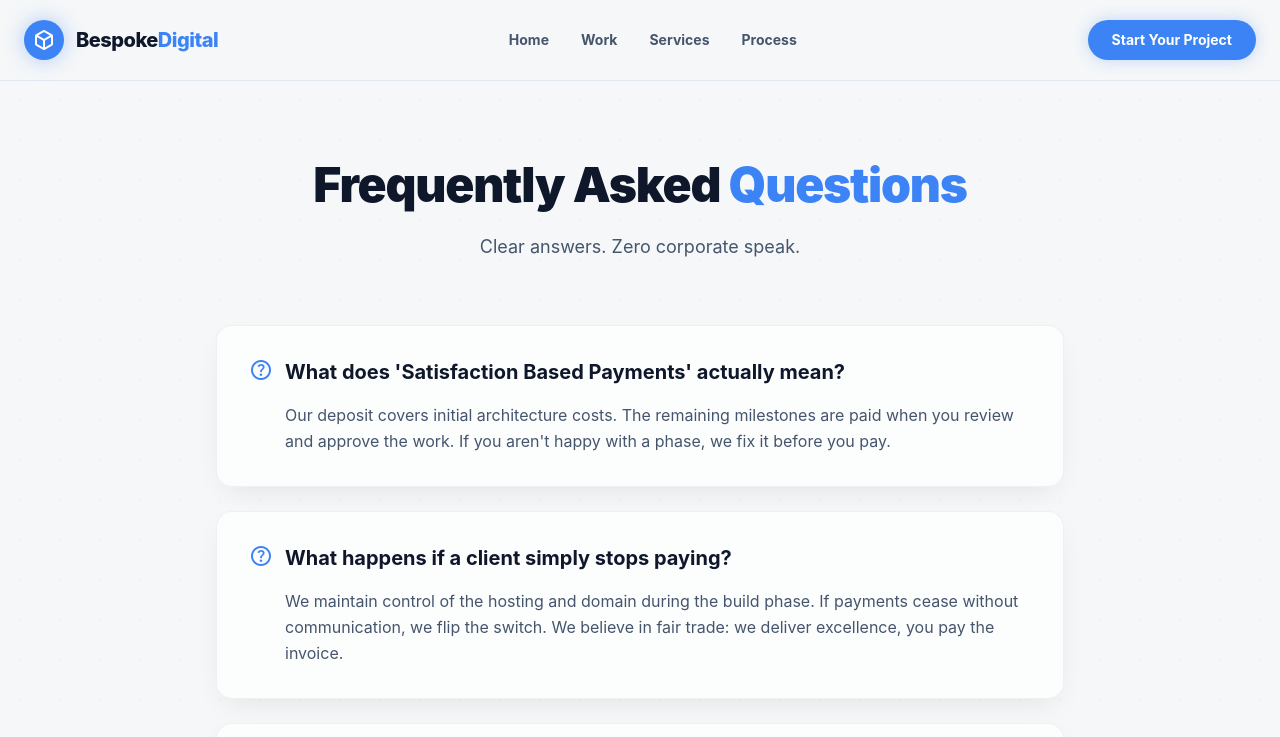
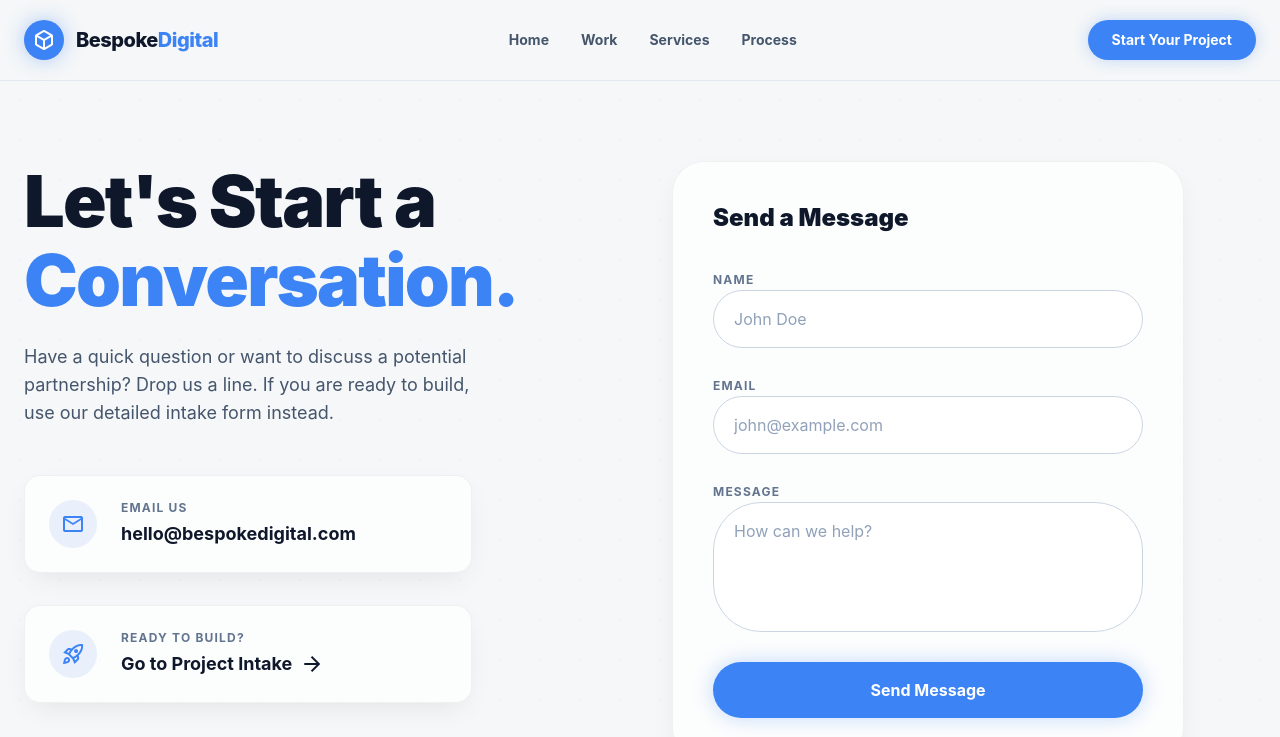
Before and after one commit to dev-oriel/Bespoke-Digital, a React (Vite) app: page /contact in a window 1280 px wide. Shown: the top 737 px of the page. Built offline with nearby package versions, Linux system fonts and the light colour scheme.

Commit message:
modified the contact page

```diff
--- a/src/pages/Contact.jsx
+++ b/src/pages/Contact.jsx
@@ -1,55 +1,100 @@
-export default function FAQ() {
-  const faqs = [
-    {
-      q: "What does 'Satisfaction Based Payments' actually mean?",
-      a: "Our deposit covers initial architecture costs. The remaining milestones are paid when you review and approve the work. If you aren't happy with a phase, we fix it before you pay.",
-    },
-    {
-      q: "What happens if a client simply stops paying?",
-      a: "We maintain control of the hosting and domain during the build phase. If payments cease without communication, we flip the switch. We believe in fair trade: we deliver excellence, you pay the invoice.",
-    },
-    {
-      q: "Do you use AI to build the sites?",
-      a: "We use AI as a tool for efficiency (like code structuring or debugging), but we do NOT ship generic, unedited AI output. Every line of code and pixel of design is overseen, refined, and bespoke to your brand.",
-    },
-    {
-      q: "How does the Commission/Partner model work?",
-      a: "Instead of a massive upfront fee, we build your infrastructure at a significantly reduced rate. In exchange, we take a small, agreed-upon percentage of gross revenue generated through the platform for a 12-24 month period. We only win when you win.",
-    },
-    {
-      q: "Who owns the code and the domain?",
-      a: "You do. Once the final milestone payment is cleared, 100% of the intellectual property, codebase, and domain registrations are transferred to your absolute ownership.",
-    },
-  ];
+import { Link } from "react-router-dom";
 
+export default function Contact() {
   return (
-    <div className="max-w-4xl mx-auto px-6 py-20 relative z-10">
-      <div className="text-center mb-16">
-        <h1 className="text-5xl font-black mb-6 tracking-tight text-slate-900 dark:text-white">
-          Frequently Asked <span className="text-primary">Questions</span>
+    <div className="max-w-7xl mx-auto px-6 py-16 md:py-20 relative z-10">
+      <div className="grid lg:grid-cols-2 gap-12 md:gap-16">
+        <div className="text-center lg:text-left">
+          <h1 className="text-5xl md:text-7xl font-black mb-6 tracking-tight text-slate-900 dark:text-white leading-[1.1]">
+            Let's Start a <span className="text-primary">Conversation.</span>
           </h1>
-        <p className="text-slate-600 dark:text-slate-300 text-lg">
-          Clear answers. Zero corporate speak.
+          <p className="text-slate-600 dark:text-slate-300 text-base md:text-lg mb-10 md:mb-12 max-w-md mx-auto lg:mx-0">
+            Have a quick question or want to discuss a potential partnership?
+            Drop us a line. If you are ready to build, use our detailed intake
+            form instead.
           </p>
+
+          <div className="space-y-6 md:space-y-8 flex flex-col items-center lg:items-start">
+            <div className="flex flex-col sm:flex-row items-center sm:text-left gap-4 sm:gap-6 glass-card p-6 rounded-2xl border-slate-200 dark:border-white/5 w-full max-w-md text-center">
+              <div className="size-12 rounded-xl bg-primary/10 flex items-center justify-center text-primary shrink-0">
+                <span className="material-symbols-outlined">mail</span>
+              </div>
+              <div>
+                <span className="block text-xs font-bold uppercase tracking-widest text-slate-500 mb-1">
+                  Email Us
+                </span>
+                <a
+                  href="mailto:hello@bespokedigital.com"
+                  className="text-slate-900 dark:text-white font-bold text-base md:text-lg hover:text-primary transition-colors"
+                >
+                  hello@bespokedigital.com
+                </a>
+              </div>
             </div>
 
-      <div className="space-y-6">
-        {faqs.map((faq, i) => (
-          <div
-            key={i}
-            className="glass-card p-8 rounded-2xl hover:border-primary/40 transition-colors"
+            <div className="flex flex-col sm:flex-row items-center sm:text-left gap-4 sm:gap-6 glass-card p-6 rounded-2xl border-slate-200 dark:border-white/5 w-full max-w-md text-center">
+              <div className="size-12 rounded-xl bg-primary/10 flex items-center justify-center text-primary shrink-0">
+                <span className="material-symbols-outlined">rocket_launch</span>
+              </div>
+              <div>
+                <span className="block text-xs font-bold uppercase tracking-widest text-slate-500 mb-1">
+                  Ready to build?
+                </span>
+                <Link
+                  to="/start"
+                  className="text-slate-900 dark:text-white font-bold text-base md:text-lg hover:text-primary transition-colors flex items-center justify-center sm:justify-start gap-2"
                 >
-            <h3 className="text-xl font-bold text-slate-900 dark:text-white mb-4 flex items-start gap-3">
-              <span className="text-primary material-symbols-outlined shrink-0">
-                help
+                  Go to Project Intake{" "}
+                  <span className="material-symbols-outlined text-sm">
+                    arrow_forward
                   </span>
-              {faq.q}
+                </Link>
+              </div>
+            </div>
+          </div>
+        </div>
+
+        {/* Quick Contact Form */}
+        <div className="glass-card p-8 md:p-10 rounded-[2rem] w-full max-w-lg mx-auto lg:mx-0">
+          <h3 className="text-2xl font-black text-slate-900 dark:text-white mb-8 text-center md:text-left">
+            Send a Message
           </h3>
-            <p className="text-slate-600 dark:text-slate-300 pl-9 leading-relaxed">
-              {faq.a}
-            </p>
+          <form className="space-y-6" onSubmit={(e) => e.preventDefault()}>
+            <div className="space-y-2">
+              <label className="text-xs font-bold uppercase tracking-widest text-slate-500 dark:text-slate-400">
+                Name
+              </label>
+              <input
+                type="text"
+                className="w-full bg-white dark:bg-slate-900/50 border border-slate-300 dark:border-slate-700 focus:border-primary focus:ring-1 focus:ring-primary rounded-xl px-5 py-4 text-slate-900 dark:text-white outline-none transition-all placeholder-slate-400"
+                placeholder="John Doe"
+              />
             </div>
-        ))}
+            <div className="space-y-2">
+              <label className="text-xs font-bold uppercase tracking-widest text-slate-500 dark:text-slate-400">
+                Email
+              </label>
+              <input
+                type="email"
+                className="w-full bg-white dark:bg-slate-900/50 border border-slate-300 dark:border-slate-700 focus:border-primary focus:ring-1 focus:ring-primary rounded-xl px-5 py-4 text-slate-900 dark:text-white outline-none transition-all placeholder-slate-400"
+                placeholder="john@example.com"
+              />
+            </div>
+            <div className="space-y-2">
+              <label className="text-xs font-bold uppercase tracking-widest text-slate-500 dark:text-slate-400">
+                Message
+              </label>
+              <textarea
+                rows="4"
+                className="w-full bg-white dark:bg-slate-900/50 border border-slate-300 dark:border-slate-700 focus:border-primary focus:ring-1 focus:ring-primary rounded-xl px-5 py-4 text-slate-900 dark:text-white outline-none transition-all resize-none placeholder-slate-400"
+                placeholder="How can we help?"
+              ></textarea>
+            </div>
+            <button className="w-full bg-primary text-white py-4 rounded-full font-bold shadow-[0_0_20px_rgba(60,131,246,0.3)] hover:scale-[1.02] transition-transform">
+              Send Message
+            </button>
+          </form>
+        </div>
       </div>
     </div>
   );
```
Lines whose indentation alone changed are shown as unchanged.
